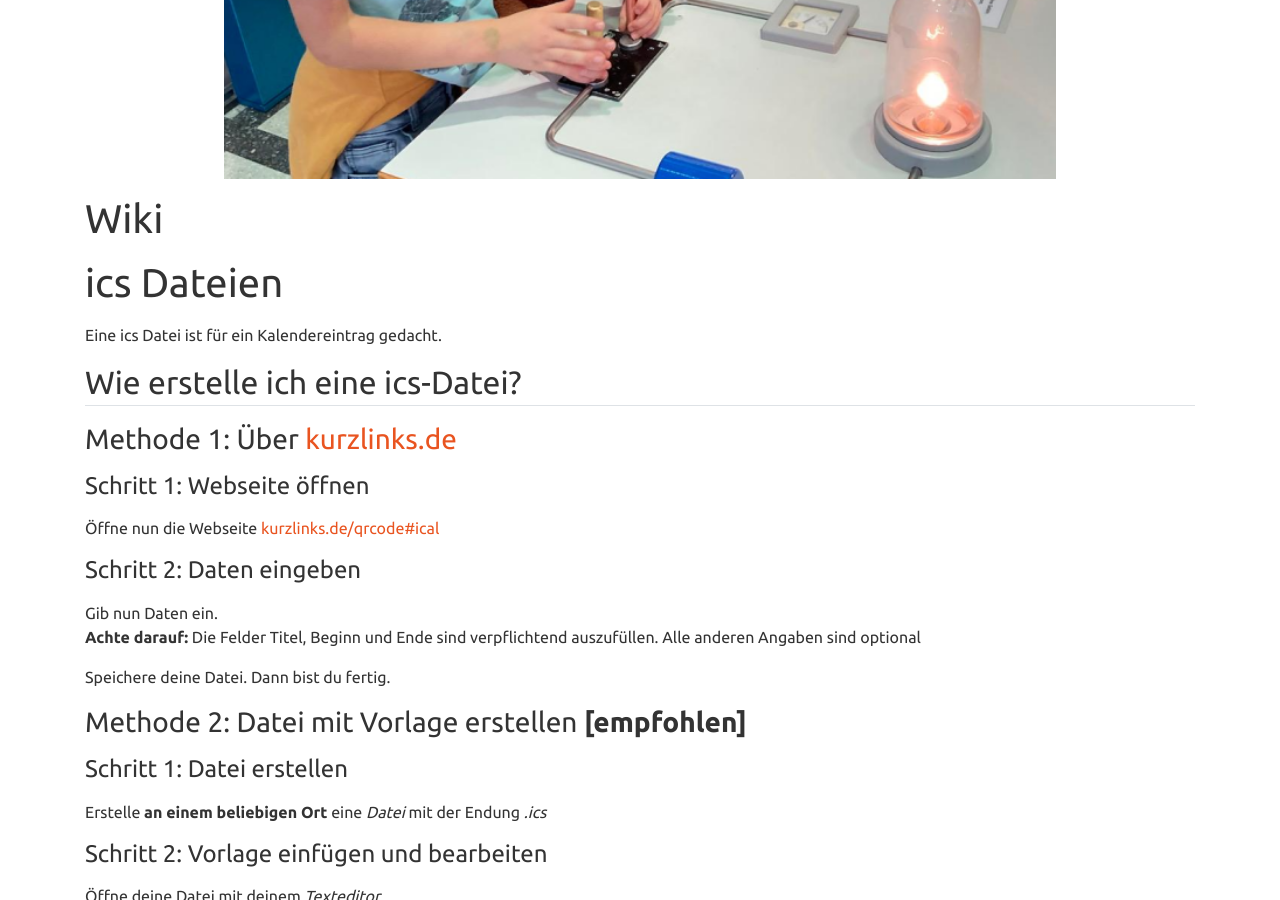
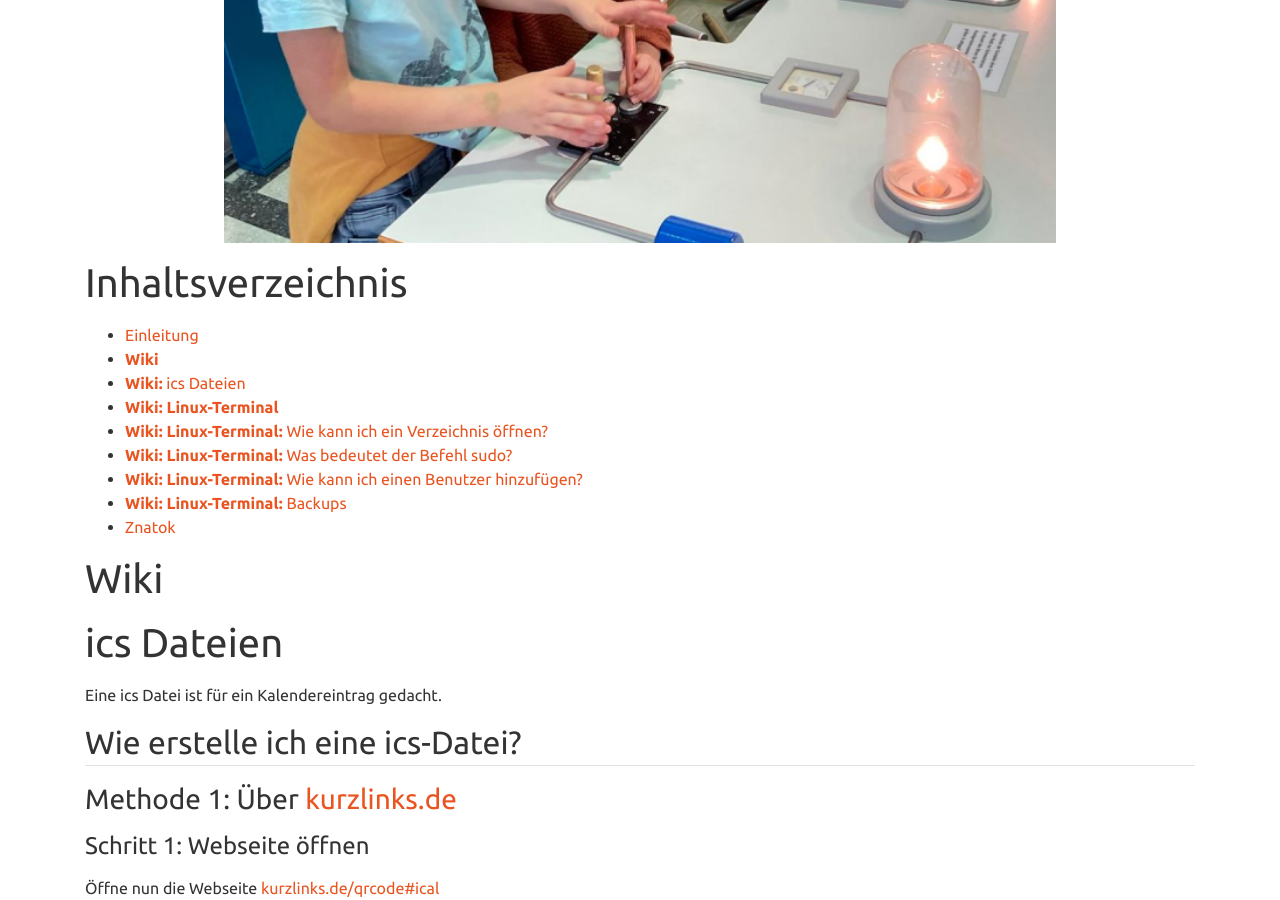
Before and after one commit to viktor-chiarcos/viktor-chiarcos.github.io, a Jekyll site: the page built from _pages/tech.md, in a window 1280 px wide and 900 px high, scrolled down 994 px. Built offline with Jekyll 4.4.1, drawn with Linux system fonts in a browser that asks for light colours.

Commit message:
Update tech.md with new sections and links

```diff
--- a/_pages/tech.md
+++ b/_pages/tech.md
@@ -3,6 +3,10 @@ layout: page
 title: "Technik"
 permalink: /tech/
 ---
+
+<a id="/text/einleitung">
+
+# Einleitung
 
 Ich interessiere mich für Technik.\
 Du auch? [Dann tritt bei unserer Organisation bei](/tech/organisation/).
@@ -14,14 +18,30 @@ Du auch? [Dann tritt bei unserer Organisation bei](/tech/organisation/).
 	<img src="../assets/images/2024-10-13-technoseum-ausschnitt.jpg" alt="Bild: GraphZ-Programmierung" style="width: 75%;text-align: center;" />
 </div>
 
+# Inhaltsverzeichnis
+
+- [Einleitung](#/text/einleitung)
+- [**Wiki**](#/wiki)
+- [**Wiki:** ics Dateien](#/wiki/ics)
+- [**Wiki: Linux-Terminal**](#/wiki/linux-terminal)
+- [**Wiki: Linux-Terminal:** Wie kann ich ein Verzeichnis öffnen?](#/wiki/linux-terminal/cd)
+- [**Wiki: Linux-Terminal:** Was bedeutet der Befehl sudo?](#/wiki/linux-terminal/sudo)
+- [**Wiki: Linux-Terminal:** Wie kann ich einen Benutzer hinzufügen?](#/wiki/linux-terminal/adduser)
+- [**Wiki: Linux-Terminal:** Backups](#/wiki/linux-terminal/backup)
+- [Znatok](#/znatok)
+
+
+
 <!--
 ![](../assets/images/2024-10-13-technoseum-ausschnitt.jpg)
 -->
+<a id="/wiki">
+
 # Wiki
 
 # ics Dateien
 
-<a id="wiki/ics">
+<a id="/wiki/ics">
 
 Eine ics Datei ist für ein Kalendereintrag gedacht.
 
@@ -88,7 +108,11 @@ So gebe ich die Zeit an:
 
 **Sonst Titel/Kommentar/Beschreibungstext wie ich schreiben**
 
+<a id="/wiki/linux-terminal">
+
 # Linux Terminal
+
+<a id="/wiki/linux-terminal/cd">
 
 ## Wie kann ich ein Verzeichnis  öffnen?
 
@@ -115,6 +139,8 @@ So gebe ich die Zeit an:
 
 &nbsp;
 
+<a id="/wiki/linux-terminal/sudo">
+
 ## Was bedeutet der Befehl `sudo`?
 
 - `sudo` ist ein Befehl, um Administratorrechte zu aktivieren
@@ -126,6 +152,8 @@ So gebe ich die Zeit an:
 
 
 &nbsp;
+
+<a id="/wiki/linux-terminal/adduser">
 
 # Wie kann ich einen Benutzer Hinzufügen?
 
@@ -178,6 +206,8 @@ So gebe ich die Zeit an:
 
 # Backup
 
+<a id="/wiki/linux-terminal/backup">
+
      sudo tar -cvzpf /media/wohnzimmer/FamilyBox/backup-viktor/linux-viktor/2026-01-25.tgz /usr/ /bin/ /home/ /root /etc /var /lib /Public /opt /sbin /snap /srv /sys
 
                      _________________________________________________________________     __________________________________________________________________________
@@ -186,6 +216,9 @@ So gebe ich die Zeit an:
 
 **Strich 1:** Speicherort (tgz muss sein!)\
 **Strich 2:** Pfade zum speichern (**EMPFOHLEN: /usr /home /sbin /sys /srv /var /lib /etc**)
+
+<a id="/znatok">
+
 ## ZNATOK
 
 - Meine [GraphZ](https://znatok.ru/link/?start-graphz))-Schaltkreise auf [GitHub](https://github.com/viktor-chiarcos/GraphZ)
```
